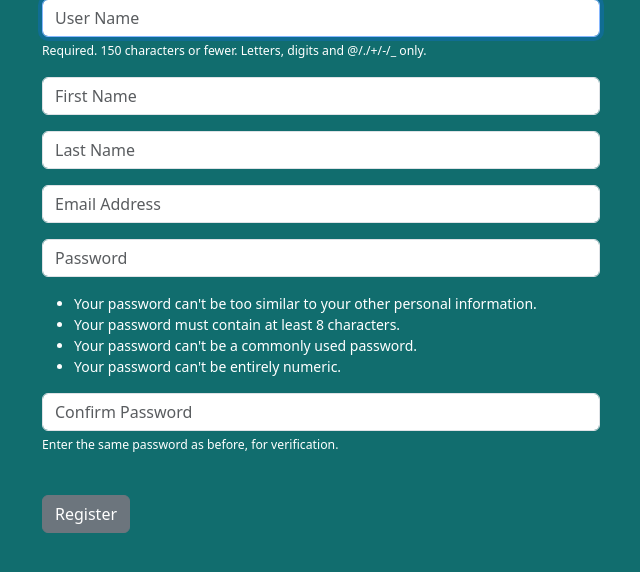
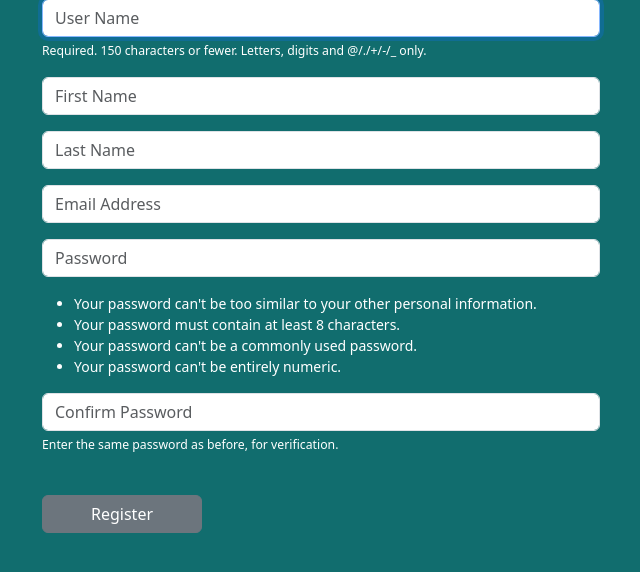
Before and after one commit to ImJay23/dissertation, a Django app: page /register/ in a window 1280 px wide. Shown: the part 161-733 px from the top of the page, without its empty margins (319-959 px from the left). Run offline with Django 5.2, Linux system fonts and the light colour scheme; some libraries are stand-ins or nearby versions.

Commit message:
btn-size

```diff
--- a/templates/register.html
+++ b/templates/register.html
@@ -8,7 +8,7 @@
         {% csrf_token %}
         {{ form.as_p }}
         <br/>
-        <button type="submit" class="btn btn-secondary">Register</button>
+        <button type="submit" class="btn btn-secondary px-5">Register</button>
     </form>
 
 </div>
```
